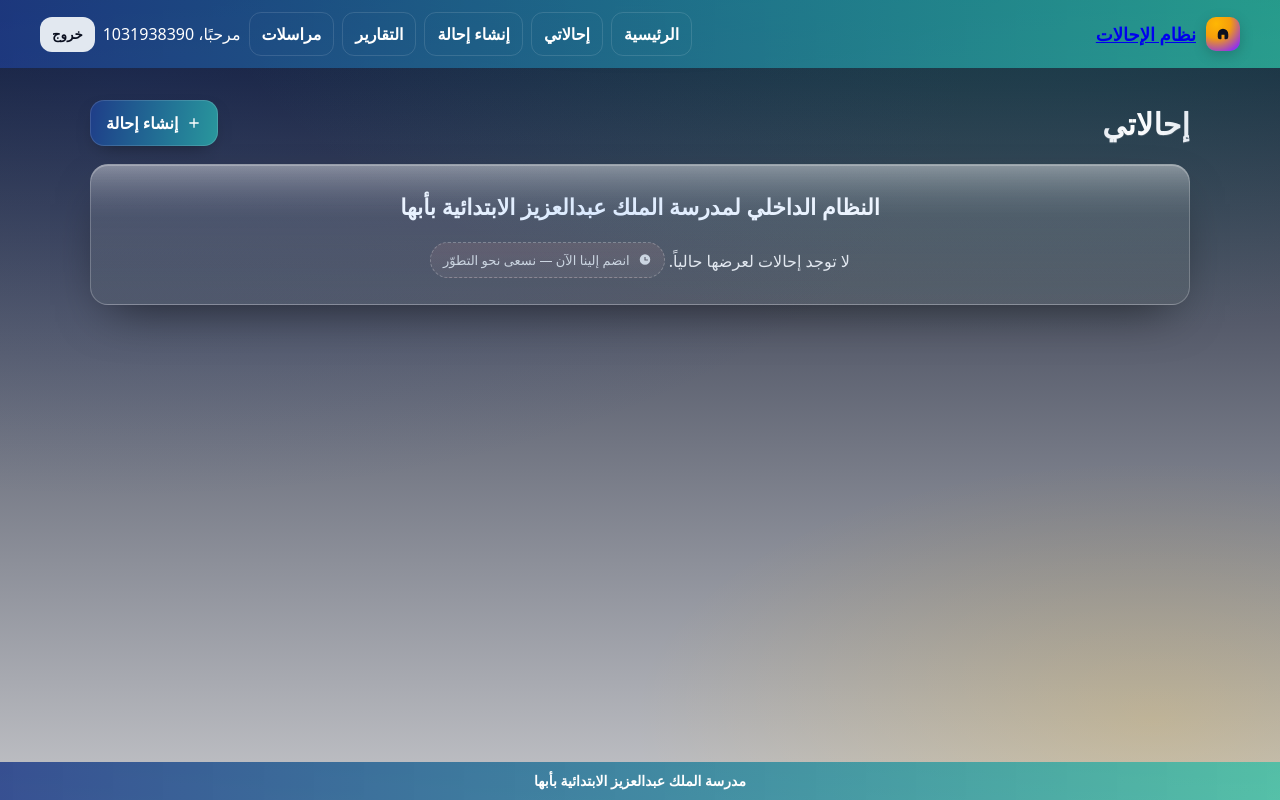
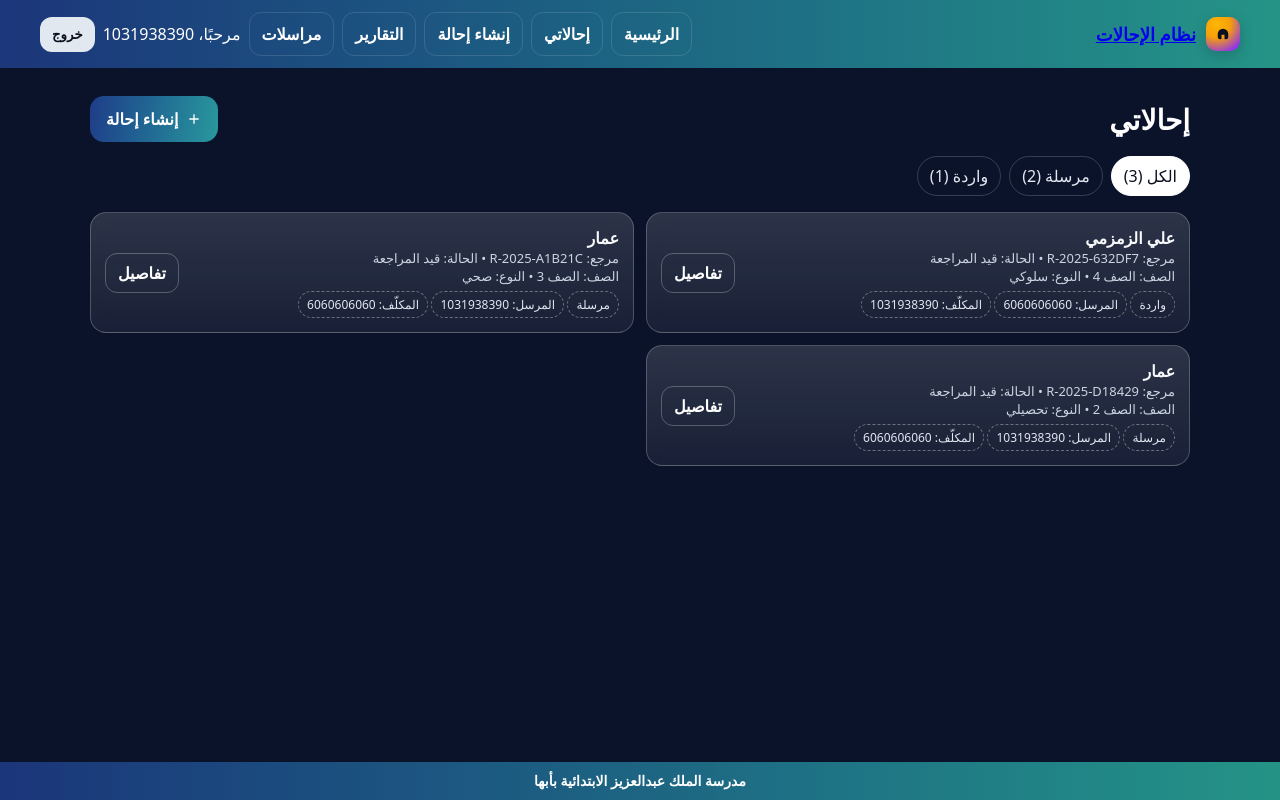
Before and after one commit to yasser-dev2024/kingabdulaziz205, a Django app: page /referrals/ in a window 1280 px wide. Run offline with Django 5.2, Linux system fonts and the light colour scheme; a user stored in the database is signed in; data comes from the database, SQL or seed files in the repository; both versions use the stored data as it was after the commit.

Commit message:
بعد اعادة الاحالات

```diff
--- a/referrals/views.py
+++ b/referrals/views.py
@@ -1,23 +1,20 @@
+# referrals/views.py
 from django.contrib.auth.decorators import login_required
 from django.contrib import messages
 from django.contrib.auth.models import User
-from django.db.models import Q
-from django.http import HttpResponseForbidden
 from django.shortcuts import render, redirect, get_object_or_404
 from django.views.decorators.http import require_http_methods
 from django.utils.translation import gettext as _
+from django.http import HttpResponseForbidden
 
 from .models import Referral, Attachment, Action, ActionAttachment
 
-# إعدادات المرفقات
+# إعدادات رفع الملفات
 ALLOWED_EXTS = {".pdf", ".png", ".jpg", ".jpeg", ".doc", ".docx"}
 MAX_FILE_SIZE = 10 * 1024 * 1024  # 10MB
 MAX_FILES = 5
 
 
-# -----------------------------
-# أدوات مساعدة
-# -----------------------------
 def _ctx(form=None, errors=None):
     return {
         "form": form or {},
@@ -35,55 +32,44 @@ def _can_assign(user, ref: Referral):
     return user.is_staff or user == ref.created_by
 
 
-# -----------------------------
-# قائمة الإحالات + العدّادات
-# -----------------------------
+# ========= الصفحة الرئيسية للإحالات مع التبويبات =========
 @login_required
 def list_referrals(request):
-    user = request.user
-    scope = request.GET.get("scope", "all")  # all | sent | inbox
+    """
+    يعرض الإحالات تبعًا للتبويب المطلوب:
+    - all   : الكل (مرسلة + واردة)
+    - sent  : الإحالات التي أنشأتها (مرسلة)
+    - inbox : الإحالات المُحالَة إليك (واردة)
+    ويعرض عدّادات لكل تبويب.
+    """
+    scope = request.GET.get("scope", "all")
 
-    # جميع الإحالات التي تخص هذا المستخدم (مرسلة منه أو واردة إليه)
-    base_qs = (
-        Referral.objects
-        .select_related("created_by__profile", "assignee__profile")
-        .filter(Q(created_by=user) | Q(assignee=user))
-        .order_by("-created_at")
-        .distinct()
-    )
+    qs_sent = Referral.objects.filter(created_by=request.user)
+    qs_inbox = Referral.objects.filter(assignee=request.user)
 
-    sent_qs = base_qs.filter(created_by=user)
-    inbox_qs = base_qs.filter(assignee=user)
-    all_qs = base_qs
+    if scope == "sent":
+        items = qs_sent
+    elif scope == "inbox":
+        items = qs_inbox
+    else:
+        items = (qs_sent | qs_inbox).distinct()
 
     counts = {
-        "all": all_qs.count(),
-        "sent": sent_qs.count(),
-        "inbox": inbox_qs.count(),
+        "all": (qs_sent | qs_inbox).values("id").distinct().count(),
+        "sent": qs_sent.count(),
+        "inbox": qs_inbox.count(),
     }
 
-    if scope == "sent":
-        items = sent_qs
-    elif scope == "inbox":
-        items = inbox_qs
-    else:
-        items = all_qs
-        scope = "all"
+    items = items.select_related("created_by", "assignee").order_by("-created_at")
 
     return render(
         request,
         "referrals/index.html",
-        {
-            "items": items,
-            "counts": counts,
-            "scope": scope,
-        },
+        {"items": items, "counts": counts, "scope": scope},
     )
 
 
-# -----------------------------
-# إنشاء إحالة
-# -----------------------------
+# ========= إنشاء إحالة =========
 @login_required
 @require_http_methods(["GET", "POST"])
 def create_referral(request):
@@ -138,36 +124,23 @@ def create_referral(request):
     return render(request, "referrals/new.html", _ctx())
 
 
-# -----------------------------
-# تفاصيل إحالة
-# -----------------------------
+# ========= تفاصيل إحالة =========
 @login_required
 def detail_referral(request, pk: int):
     ref = get_object_or_404(Referral, pk=pk)
     if not _can_view(request.user, ref):
         return HttpResponseForbidden("لا تملك صلاحية عرض هذه الإحالة.")
-
     assignable = User.objects.filter(is_active=True).exclude(id=request.user.id).order_by("username")
     actions = (
         Action.objects.filter(referral=ref)
-        .select_related("author__profile")
+        .select_related("author")
         .prefetch_related("files")
         .order_by("created_at")
     )
-    return render(
-        request,
-        "referrals/detail.html",
-        {
-            "r": ref,
-            "assignable": assignable,
-            "actions": actions,
-        },
-    )
+    return render(request, "referrals/detail.html", {"r": ref, "assignable": assignable, "actions": actions})
 
 
-# -----------------------------
-# تحويل إحالة
-# -----------------------------
+# ========= تحويل إحالة =========
 @login_required
 @require_http_methods(["POST"])
 def assign_referral(request, pk: int):
@@ -191,9 +164,7 @@ def assign_referral(request, pk: int):
     return redirect("referrals:detail", pk=ref.pk)
 
 
-# -----------------------------
-# رد على إحالة
-# -----------------------------
+# ========= رد على إحالة =========
 @login_required
 @require_http_methods(["POST"])
 def reply_referral(request, pk: int):
@@ -235,9 +206,7 @@ def reply_referral(request, pk: int):
     return redirect("referrals:detail", pk=ref.pk)
 
 
-# -----------------------------
-# إغلاق إحالة
-# -----------------------------
+# ========= إغلاق إحالة =========
 @login_required
 @require_http_methods(["POST"])
 def close_referral(request, pk: int):
--- a/templates/referrals/index.html
+++ b/templates/referrals/index.html
@@ -5,132 +5,29 @@
   <meta charset="utf-8">
   <meta name="viewport" content="width=device-width,initial-scale=1">
   <title>إحالاتي</title>
+  <style>
+    :root{--brand:#1f3c88;--brand2:#2ebfa5;--accent:#ffb703;--txt:#0f172a;--bg:#0b132b}
+    body{
+      margin:0;background:var(--bg);color:#e5e7eb;
+      font-family:system-ui,-apple-system,Segoe UI,Roboto,Tajawal,Arial
+    }
+    .wrap{max-width:1100px;margin:auto;padding:22px 16px}
+    .head{display:flex;align-items:center;justify-content:space-between;gap:10px;margin:6px 0 14px}
+    .head h1{margin:0;font-size:clamp(20px,3vw,28px);color:#fff}
+    .btn{appearance:none;border:none;border-radius:14px;padding:12px 16px;font-weight:800;cursor:pointer;text-decoration:none;display:inline-flex;align-items:center;gap:8px}
+    .btn-primary{background:linear-gradient(100deg,var(--brand) 0%, color-mix(in srgb,var(--brand2) 70%, var(--brand) 30%) 100%);color:#fff}
 
-  <style>
-    :root{
-      --brand:#1f3c88;--brand2:#2ebfa5;--accent:#ffb703;--txt:#0f172a;--bg:#0b1020;
-      --card:#ffffff;--muted:#64748b;--ring:rgba(31,60,136,.25)
-    }
+    .tabs{display:flex;gap:8px;margin:10px 0 16px;flex-wrap:wrap}
+    .tab{padding:8px 12px;border-radius:999px;text-decoration:none;color:#e2e8f0;border:1px solid rgba(255,255,255,.18)}
+    .tab.active{background:#fff;color:#0b1020;border-color:#fff}
 
-    /* خلفية عصرية + مؤشر الفأرة من static/maus.png */
-    body{
-      margin:0;color:var(--txt);
-      font-family:system-ui,-apple-system,Segoe UI,Roboto,Tajawal,Arial;
-      background:
-        radial-gradient(1400px 700px at 80% -10%, rgba(46,191,165,.25), transparent 60%),
-        radial-gradient(1200px 600px at 10% 10%, rgba(31,60,136,.25), transparent 70%),
-        radial-gradient(800px 400px at 90% 90%, rgba(255,183,3,.18), transparent 65%),
-        linear-gradient(180deg, #0b132b 0%, #c3c4c8 100%);
-      cursor:url("{% static 'maus.png' %}") 12 12, auto;
-      min-height:100dvh;
-      display:block;
-    }
-    /* لا تغيّر المؤشر فوق الروابط/الأزرار */
-    a, button, [role="button"], .btn { cursor: inherit; }
-
-    /* وهج خفيف أعلى الخلفية */
-    body::before{
-      content:"";position:fixed;inset:-10% -10% auto -10%;height:40%;
-      background:radial-gradient(600px 200px at 50% 0%, rgba(46,191,165,.18), transparent 70%);
-      filter:blur(16px);pointer-events:none;z-index:-1;
-    }
-
-    .wrap{max-width:1100px;margin:auto;padding:24px 16px;animation:fadeUp .6s ease both}
-    @keyframes fadeUp{from{opacity:0;transform:translateY(8px)}to{opacity:1;transform:translateY(0)}}
-
-    /* رأس الصفحة */
-    .head{display:flex;align-items:center;justify-content:space-between;gap:10px;margin:8px 0 18px}
-    .head h1{
-      margin:0;font-size:clamp(22px,3.2vw,30px);letter-spacing:.2px;
-      background:linear-gradient(90deg, #e2e8f0 0%, #ffffff 35%, #e2e8f0 100%);
-      -webkit-background-clip:text;background-clip:text;color:transparent;
-      text-shadow:0 1px 0 #ffffff22;
-    }
-
-    /* أزرار */
-    .btn{
-      appearance:none;border:none;border-radius:14px;padding:12px 16px;
-      font-weight:800;text-decoration:none;display:inline-flex;align-items:center;gap:8px;
-      transition:transform .15s ease, box-shadow .15s ease, opacity .15s ease;
-      box-shadow:0 8px 20px -10px #00000080, inset 0 0 0 1px #ffffff22;
-      will-change:transform, box-shadow;
-    }
-    .btn svg{fill:currentColor}
-    .btn-primary{
-      background:linear-gradient(100deg,var(--brand) 0%, color-mix(in srgb,var(--brand2) 70%, var(--brand) 30%) 100%);
-      color:#fff;outline:0;
-    }
-    .btn-primary:hover{transform:translateY(-1px);box-shadow:0 14px 28px -12px #ede2e299, 0 0 0 3px var(--ring)}
-    .btn-primary:active{transform:translateY(0)}
-
-    /* البطاقة الزجاجية */
-    .empty{
-      position:relative;
-      border-radius:18px;padding:26px;text-align:center;
-      color:#e2e8f0;
-      background:linear-gradient(180deg, rgba(255,255,255,.14), rgba(163, 187, 143, 0.06));
-      border:1px solid rgba(255,255,255,.22);
-      backdrop-filter:blur(10px);
-      box-shadow:
-        0 1px 0 rgba(255,255,255,.25) inset,
-        0 20px 50px -20px rgba(0,0,0,.6);
-    }
-    .empty::after{
-      content:"";
-      position:absolute;inset:-1px;pointer-events:none;border-radius:18px;
-      background:linear-gradient(180deg, rgba(255,255,255,.35), transparent 40%);
-      mask:linear-gradient(#000, transparent 50%);
-    }
-
-    /* عنوان داخلي كبير داخل البطاقة */
-    .inner-title{
-      margin-bottom:10px;
-      font-weight:900;
-      font-size:clamp(18px,2.4vw,22px);
-      line-height:1.4;
-      background:linear-gradient(90deg, #ffffff, #dbeafe 45%, #ffffff 100%);
-      -webkit-background-clip:text;background-clip:text;color:transparent;
-    }
-
-    /* شارة صغيرة اختيارية */
-    .chip{
-      display:inline-flex;align-items:center;gap:8px;margin-top:10px;
-      padding:8px 12px;border-radius:999px;border:1px dashed rgba(255,255,255,.25);
-      background:linear-gradient(180deg, rgba(237, 158, 158, 0.12), rgba(233, 208, 208, 0.06));
-      color:#cbd5e1;font-size:13px
-    }
-    .chip svg{fill:currentColor}
-
-    /* ==== تحسين الاستجابة للموبايل (بدون تغيير الهيكل) ==== */
-    .wrap{max-width:min(1100px,100%); padding-inline:16px}
-    @media (max-width: 1024px){
-      .wrap{padding-inline:14px}
-      .head{gap:10px}
-    }
-    @media (max-width: 768px){
-      body{
-        min-height:100svh;
-        background:
-          radial-gradient(80vw 40vh at 80% -10%, rgba(46,191,165,.25), transparent 60%),
-          radial-gradient(90vw 45vh at 10% 10%, rgba(31,60,136,.25), transparent 70%),
-          radial-gradient(70vw 35vh at 90% 90%, rgba(255,183,3,.18), transparent 65%),
-          linear-gradient(180deg, #0b132b 0%, #c3c4c8 100%);
-      }
-      .wrap{padding:14px 12px}
-      .head{flex-wrap:wrap}
-      .head h1{font-size:clamp(18px,5.5vw,22px)}
-      .btn{padding:10px 12px;border-radius:12px;font-size:14px;gap:8px}
-      .btn svg{width:16px;height:16px}
-      .empty{padding:16px;border-radius:14px;box-shadow:0 14px 28px -18px rgba(0,0,0,.5), 0 0 0 1px #ffffff1f inset}
-      .chip{font-size:12px;padding:6px 10px}
-      .inner-title{font-size:clamp(16px,4.6vw,20px)}
-    }
-    @media (max-width: 400px){
-      .wrap{padding:12px 10px}
-      .btn{font-size:13px; gap:6px; padding:9px 10px}
-      .btn svg{width:14px;height:14px}
-      .empty{font-size:14px}
-    }
+    .grid{display:grid;gap:12px}
+    @media(min-width:700px){.grid{grid-template-columns:1fr 1fr}}
+    .card{background:linear-gradient(180deg, rgba(255,255,255,.14), rgba(255,255,255,.06));border:1px solid rgba(255,255,255,.22);backdrop-filter:blur(10px);border-radius:16px;padding:14px;color:#f8fafc}
+    .row{display:flex;align-items:center;justify-content:space-between;gap:12px;flex-wrap:wrap}
+    .muted{color:#cbd5e1;font-size:13px}
+    .pill{display:inline-flex;align-items:center;gap:6px;padding:4px 8px;border-radius:999px;border:1px dashed rgba(255,255,255,.35);font-size:12px;color:#e2e8f0}
+    .empty{background:linear-gradient(180deg, rgba(255,255,255,.12), rgba(255,255,255,.05));border:1px dashed rgba(255,255,255,.25);border-radius:16px;padding:22px;text-align:center;color:#cbd5e1}
   </style>
 </head>
 <body>
@@ -140,18 +37,50 @@
     <div class="head">
       <h1>إحالاتي</h1>
       <a class="btn btn-primary" href="/referrals/new/">
-        <svg width="16" height="16" viewBox="0 0 24 24" aria-hidden="true"><path d="M11 11V5h2v6h6v2h-6v6h-2v-6H5v-2z"/></svg>
+        <svg width="16" height="16" viewBox="0 0 24 24" aria-hidden="true"><path fill="currentColor" d="M11 11V5h2v6h6v2h-6v6h-2v-6H5v-2z"/></svg>
         إنشاء إحالة
       </a>
     </div>
 
-    <div class="empty" role="status" aria-live="polite">
-      <div class="inner-title">النظام الداخلي لمدرسة الملك عبدالعزيز الابتدائية بأبها</div>
-      لا توجد إحالات لعرضها حالياً.
-      <div class="chip" aria-hidden="true">
-        <svg width="14" height="14" viewBox="0 0 24 24"><path d="M12 2a9 9 0 1 1-9 9A9 9 0 0 1 12 2m1 5h-2v6h6v-2h-4z"/></svg>
-        انضم إلينا الآن — نسعى نحو التطوّر
-      </div>
+    <!-- تبويبات العرض -->
+    <div class="tabs" role="tablist" aria-label="تصفية الإحالات">
+      <a class="tab {% if scope == 'all' %}active{% endif %}" href="?scope=all">الكل ({{ counts.all }})</a>
+      <a class="tab {% if scope == 'sent' %}active{% endif %}" href="?scope=sent">مرسلة ({{ counts.sent }})</a>
+      <a class="tab {% if scope == 'inbox' %}active{% endif %}" href="?scope=inbox">واردة ({{ counts.inbox }})</a>
+    </div>
+
+    <div class="grid">
+      {% for r in items %}
+        <div class="card">
+          <div class="row">
+            <div>
+              <strong style="font-size:16px">{{ r.student_name }}</strong>
+              <div class="muted">مرجع: {{ r.reference }} • الحالة: {{ r.get_status_display }}</div>
+              <div class="muted">الصف: {{ r.get_grade_display }} • النوع: {{ r.get_referral_type_display }}</div>
+              <div class="muted" style="margin-top:6px">
+                {% if r.created_by_id == request.user.id and r.assignee_id != request.user.id %}
+                  <span class="pill">مرسلة</span>
+                {% endif %}
+                {% if r.assignee_id == request.user.id %}
+                  <span class="pill">واردة</span>
+                {% endif %}
+                {% if r.created_by_id == request.user.id and r.assignee_id == request.user.id %}
+                  <span class="pill">مرسلة إلى نفسك</span>
+                {% endif %}
+                <span class="pill">المرسل: {{ r.created_by.username }}</span>
+                {% if r.assignee %}<span class="pill">المكلّف: {{ r.assignee.username }}</span>{% endif %}
+              </div>
+            </div>
+            <div>
+              <a class="btn" style="border:1px solid rgba(255,255,255,.25);color:#fff;text-decoration:none;border-radius:12px;padding:8px 12px" href="{% url 'referrals:detail' r.pk %}">
+                تفاصيل
+              </a>
+            </div>
+          </div>
+        </div>
+      {% empty %}
+        <div class="empty">لا توجد إحالات لعرضها حالياً.</div>
+      {% endfor %}
     </div>
   </div>
 
```
Also changed, not shown: db.sqlite3, media/referrals/actions/21/55.jpg (added), شعار المدرسة فارة.png (deleted).
